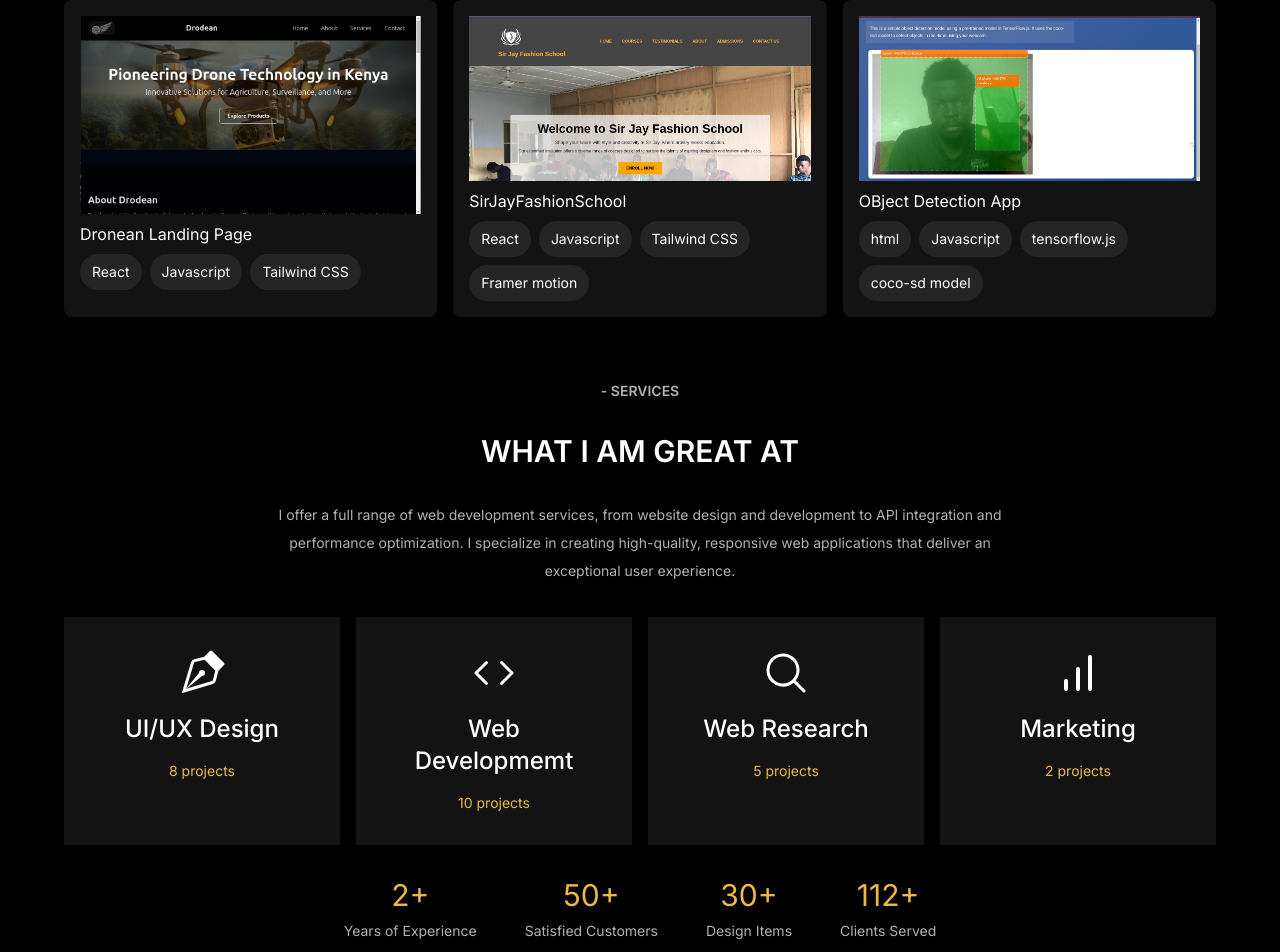
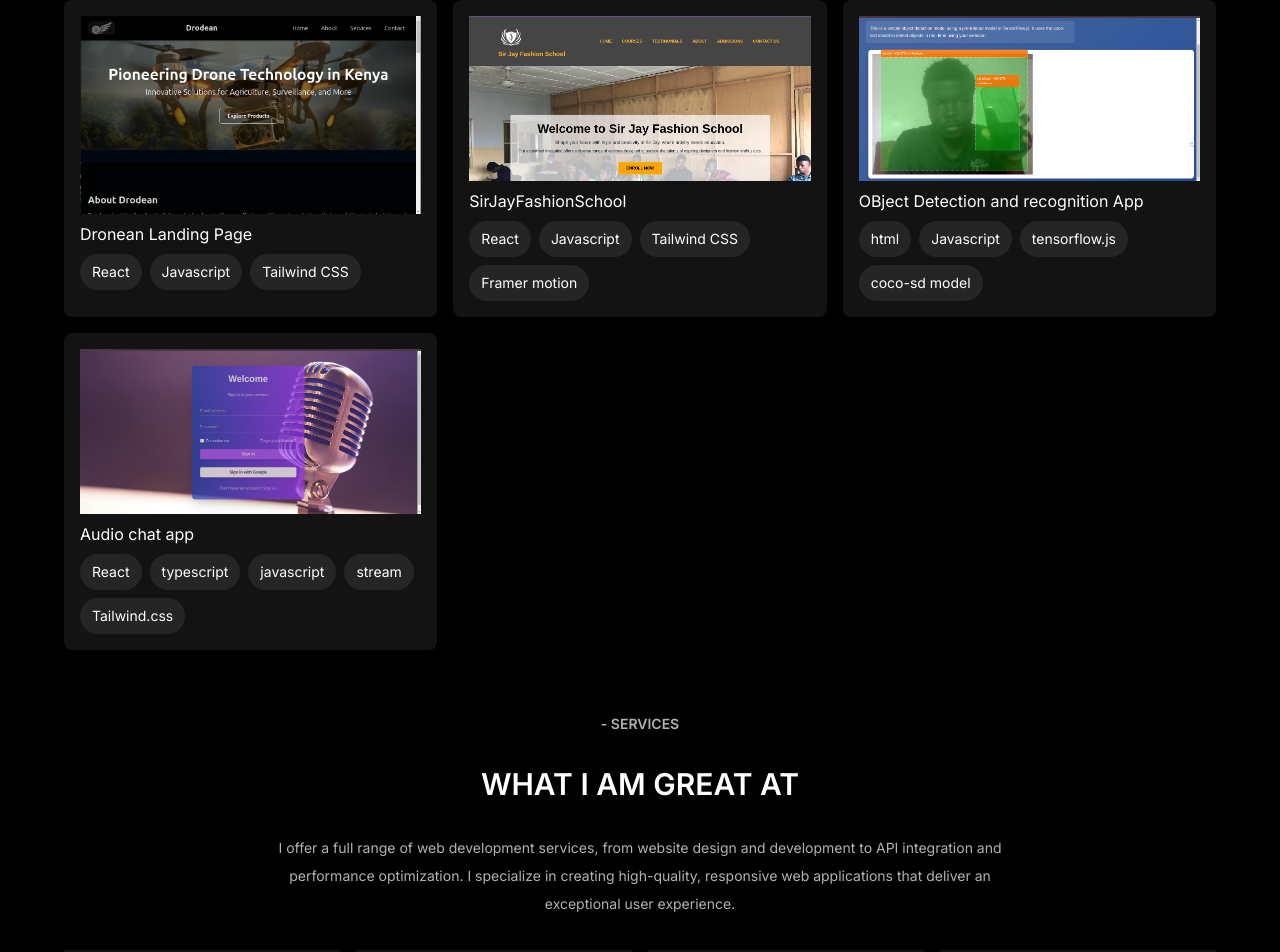
Before and after one commit to rastar12/EugenePortfolio, a Next.js app: page /portfolio in a window 1280 px wide. Shown: the part 762-1714 px from the top of the page. Built offline with nearby package versions, Linux system fonts and the light colour scheme.

Commit message:
#added project 7

```diff
--- a/Data/Data.tsx
+++ b/Data/Data.tsx
@@ -89,10 +89,18 @@
   {
     id: 6,
     img: "/project6.png",
-    name: "OBject Detection App",
+    name: "OBject Detection and recognition App",
     tools: ["html", "Javascript", "tensorflow.js","coco-sd model"],
     codeLink:"https://github.com/rastar12/objectDetection.git",
     liveLink:"https://objectdetectorcamera.netlify.app/",
+  },
+  {
+    id: 7,
+    img: "/project7.png",
+    name: "Audio chat app",
+    tools: ["React", "typescript", "javascript","stream","Tailwind.css"],
+    codeLink:"https://github.com/rastar12/AudioChat.git",
+    liveLink:"/",
   },
 ];
 
```
Also changed, not shown: public/project7.png (added).
